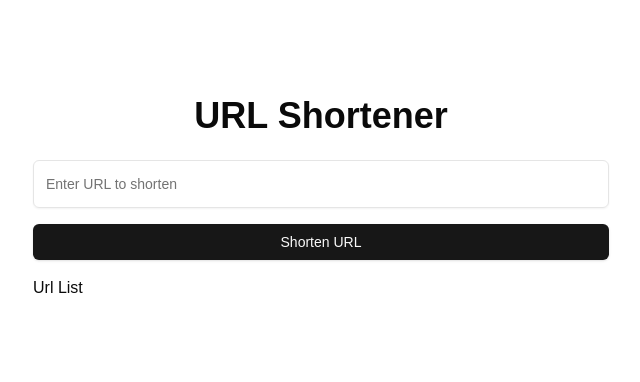
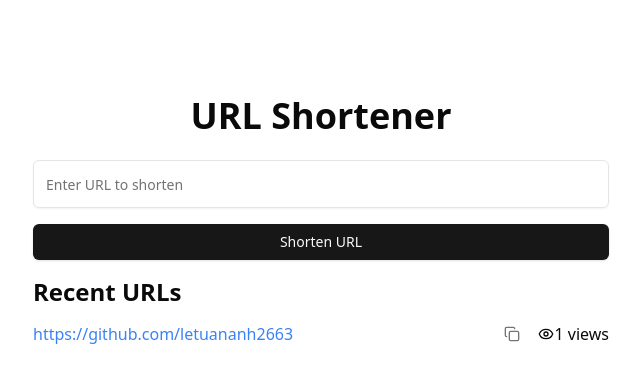
Before and after one commit to letuananh2663/url-shortener, a Next.js app: page / in a window 1280 px wide. Shown: the top 382 px of the page, without its empty margins (319-959 px from the left). Built offline with nearby package versions, Linux system fonts and the light colour scheme.

Commit message:
URL List

```diff
--- a/app/globals.css
+++ b/app/globals.css
@@ -1,16 +1,6 @@
 @tailwind base;
 @tailwind components;
 @tailwind utilities;
-
-body {
-  font-family: Arial, Helvetica, sans-serif;
-}
-
-@layer utilities {
-  .text-balance {
-    text-wrap: balance;
-  }
-}
 
 @layer base {
   :root {
--- a/components/url-list.tsx
+++ b/components/url-list.tsx
@@ -1,9 +1,29 @@
+import Link from 'next/link'
 import React from 'react'
+import { Button } from './ui/button'
+import { CopyIcon, EyeIcon } from 'lucide-react'
 
 export default function UrlList() {
     return (
         <div>
-            Url List
+            <h2 className='text-2xl font-bold mb-2'>Recent URLs</h2>
+            <ul className='space-y-2'>
+                <li className='flex justify-between items-center gap-2'>
+                    <Link href='https://github.com/letuananh2663' target='_blank' className='text-blue-500'>
+                        https://github.com/letuananh2663
+                    </Link>
+                    <div className='flex items-center gap-2'>
+                        <Button variant="ghost" size='icon' className='text-muted-foreground hover:bg-muted'>
+                            <CopyIcon className='w-4 h-4' />
+                            <span className='sr-only'>Copy to Clipboard</span>
+                        </Button>
+                        <span className='flex items-center'>
+                            <EyeIcon className='w-4 h-4' />
+                            1 views
+                        </span>
+                    </div>
+                </li>
+            </ul>
         </div>
     )
 }
```
